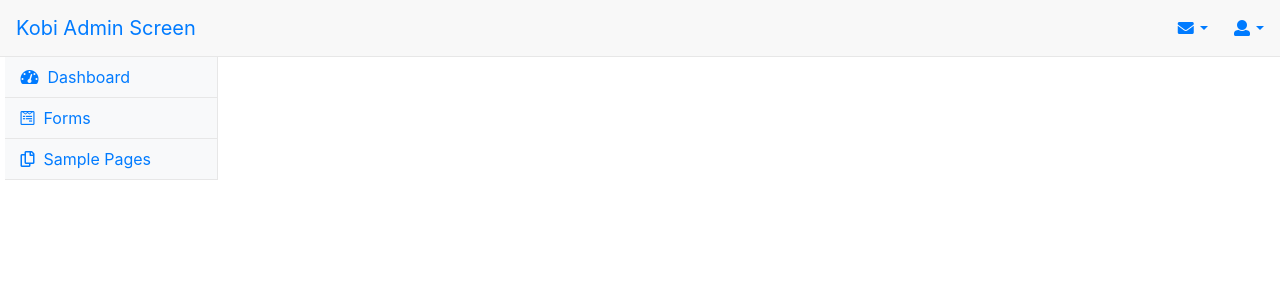
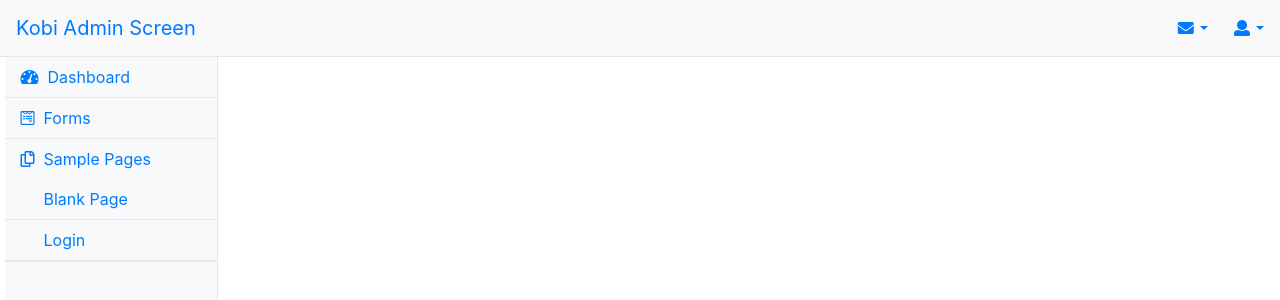
Before and after one commit to krasnoff/kobi-admin-screen, an Angular app: page / in a window 1280 px wide. Both pictures are taken after a click on the link "Sample Pages". Shown: the top 300 px of the page. Built offline with nearby package versions, Linux system fonts and the light colour scheme.

Commit message:
add sub items

```diff
--- a/src/app/app.component.html
+++ b/src/app/app.component.html
@@ -52,10 +52,17 @@
                         </a>
                       </li>
                       <li class="nav-item">
-                        <a class="nav-link" href="#">
+                        <a class="nav-link" href="#" (click)="onSamplePageClicked($event, item)">
                             <i class="far fa-copy"></i>&nbsp;&nbsp;Sample Pages
-
                         </a>
+                        <ul class="nav flex-column">
+                            <li class="nav-item sub-item" [ngClass]="{'active': samplePageClicked}">
+                                <a class="nav-link" href="#">Blank Page</a>
+                            </li>
+                            <li class="nav-item sub-item" [ngClass]="{'active': samplePageClicked}">
+                                <a class="nav-link" href="#">Login</a>
+                            </li>
+                        </ul>
                       </li>
                   </ul>
               </div>
--- a/src/app/app.component.ts
+++ b/src/app/app.component.ts
@@ -10,6 +10,7 @@ import {AppService} from './app.service';
 export class AppComponent {
   public codes: Array<any> = [];
   public numOfMails: number = 3;
+  public samplePageClicked: boolean = false;
 
   constructor(private _httpService:AppService) {}
 
@@ -24,6 +25,10 @@ export class AppComponent {
     );
   }
 
+  onSamplePageClicked(event, item){
+    this.samplePageClicked = !this.samplePageClicked;
+  }
+
   private truncate(str: string, numofChars: number) {
     if (str.length > numofChars)
       return str.substring(0,numofChars)+'...';
--- a/src/sass/screen.scss
+++ b/src/sass/screen.scss
@@ -97,6 +97,7 @@ $border: 1px solid #e7e7e7;
 .sidebar {
     border-right: $border;
     width: 350px;
+    height: 100vh;
     padding-left: 0px;
     padding-right: 0px;
 
@@ -104,4 +105,13 @@ $border: 1px solid #e7e7e7;
     {
         border-bottom: $border;
     }
+
+    .sub-item {
+        padding-left: 23px;
+        display: none;
+    }
+
+    .active {
+        display: block;
+    }
 }
```
Also changed, not shown: src/stylesheets/screen.css, 1 other file (tests, documents, lock files or other folders).
